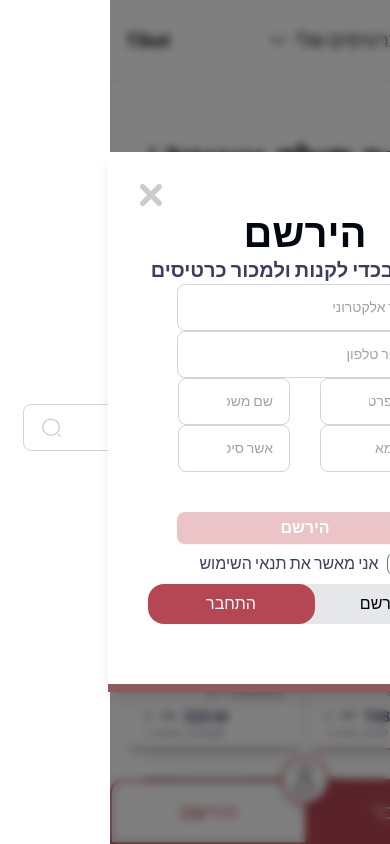
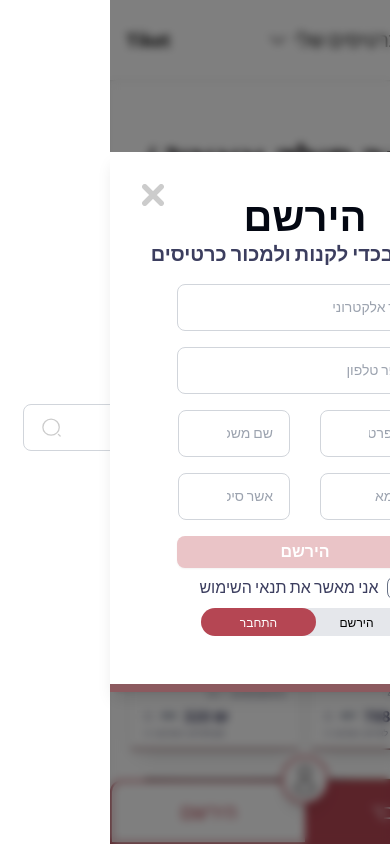
Before and after one commit to tiketuser/Tiket, a Next.js app: page / in a window 390 px wide. Both pictures are taken after a click on the button "הירשם". Shown: the top 844 px of the page. Built offline with nearby package versions, Linux system fonts and the light colour scheme.

Commit message:
still making dialog signin and login responsive

```diff
--- a/app/components/Dialogs/AdjustableDialog/AdjustableDialog.tsx
+++ b/app/components/Dialogs/AdjustableDialog/AdjustableDialog.tsx
@@ -50,7 +50,7 @@ const AdjustableDialog: React.FC<AdjustableDialogProps> = ({
               <Image src={exitIcon} alt="exitIcon" height={22} width={22}/>
             </button>
 
-            <div className="pt-8 select-none">
+            <div className="sm:pt-8 pt-4 select-none">
               <h2 className="text-center sm:text-heading-1-desktop text-heading-1-mobile font-extrabold text-gray-950">
                 {heading}
               </h2>
--- a/app/components/Dialogs/LoginRegisterButtons/LoginRegisterButtons.tsx
+++ b/app/components/Dialogs/LoginRegisterButtons/LoginRegisterButtons.tsx
@@ -13,14 +13,16 @@ const LoginRegisterButtons: React.FC<LoginRegisterButtonsProps> = ({
 }) => {
     return (
         <div className={"flex justify-center items-center " + className}>
-            <button className="transform -translate-x-4 w-[180px] h-[40px] bg-gray-200 text-black rounded-2xl ">
-                <label className="pl-5 text-text-regular rtl">
+            <button className="transform -translate-x-4 sm:w-[180px] sm:h-[40px] w-[125px] h-[28px] bg-gray-200 rounded-2xl ">
+                <label className="pl-5 sm:text-text-regular text-black text-text-extra-small rtl">
                     {grayButton}
                 </label>
 
             </button>
-            <button className="transform translate-x-4 w-[167px] h-[40px] bg-primary text-white rounded-2xl text-text-regular rtl">
-                {redButton}
+            <button className="transform translate-x-4 sm:w-[167px] w-[115px] sm:h-[40px] h-[28px] bg-primary rounded-2xl">
+                <label className="text-white sm:text-text-regular text-text-extra-small rtl">
+                    {redButton}
+                </label>
             </button>
         </div>
     );
--- a/app/components/Dialogs/SignUpDialog/SignUpDialog.tsx
+++ b/app/components/Dialogs/SignUpDialog/SignUpDialog.tsx
@@ -41,7 +41,7 @@ const SignUpDialog: React.FC<LoginDialogProps> = ({
                         type="email"
                         placeholder="דואר אלקטרוני"
                         width="sm:w-[456px] w-[256px]"
-                        className="col-span-2 sm:mt-10"
+                        className="col-span-2 sm:mt-10 mt-4"
                         required={true}
                     />
                     <CustomInput
@@ -50,7 +50,7 @@ const SignUpDialog: React.FC<LoginDialogProps> = ({
                         pattern="^\d{10}$"
                         placeholder="מספר טלפון"
                         width="sm:w-[456px] w-[256px]"
-                        className="col-span-2 sm:mt-6"
+                        className="col-span-2 sm:mt-6 mt-4"
                         //image={<Image src={PhoneInputIcon} alt="PhoneInputIcon"/>}
                         required={true}
                     />
@@ -60,7 +60,7 @@ const SignUpDialog: React.FC<LoginDialogProps> = ({
                         required= {true}
                         placeholder="שם פרטי"
                         width="sm:w-[212px] w-[112px]"
-                        className="sm:mt-10"
+                        className="sm:mt-10 mt-4"
                         pattern="^\S+$"
                     />
                     <CustomInput
@@ -68,7 +68,7 @@ const SignUpDialog: React.FC<LoginDialogProps> = ({
                         type="text"
                         placeholder="שם משפחה"
                         width="sm:w-[212px] w-[112px]"
-                        className="sm:mt-10"
+                        className="sm:mt-10 mt-4"
                         required={true}
                         pattern="^\S+$"
                     />
@@ -77,7 +77,7 @@ const SignUpDialog: React.FC<LoginDialogProps> = ({
                         type="password"
                         placeholder="סיסמא"
                         width="sm:w-[212px] w-[112px]"
-                        className="sm:mt-6"
+                        className="sm:mt-6 mt-4"
                         required={true}
                     />
                     <CustomInput
@@ -85,13 +85,13 @@ const SignUpDialog: React.FC<LoginDialogProps> = ({
                         type="password"
                         placeholder="אשר סיסמא"
                         width="sm:w-[212px] w-[112px]"
-                        className="sm:mt-6"
+                        className="sm:mt-6 mt-4"
                         required={true}
                     />
 
                     <button type="submit"
                         id="submitButton"
-                        className="btn sm:w-[456px] w-[256px] sm:h-[48px] h-[32px] min-h-0 btn-secondary bg-primary text-white text-text-regular col-span-2 mt-10 disabled:bg-secondary disabled:text-white"
+                        className="btn sm:w-[456px] w-[256px] sm:h-[48px] h-[32px] min-h-0 sm:mt-10 mt-4 btn-secondary bg-primary text-white text-text-regular col-span-2 disabled:bg-secondary disabled:text-white"
                         disabled
                     >
                         הירשם
```
